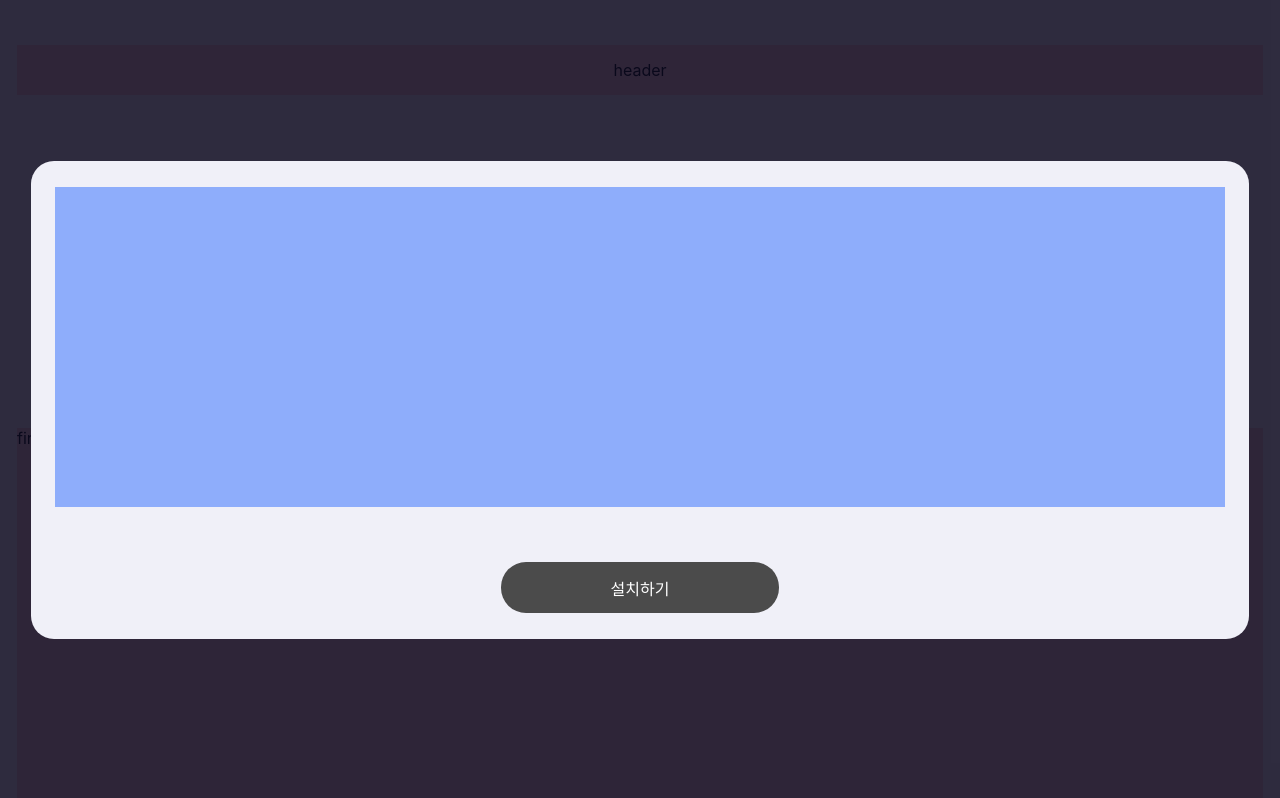
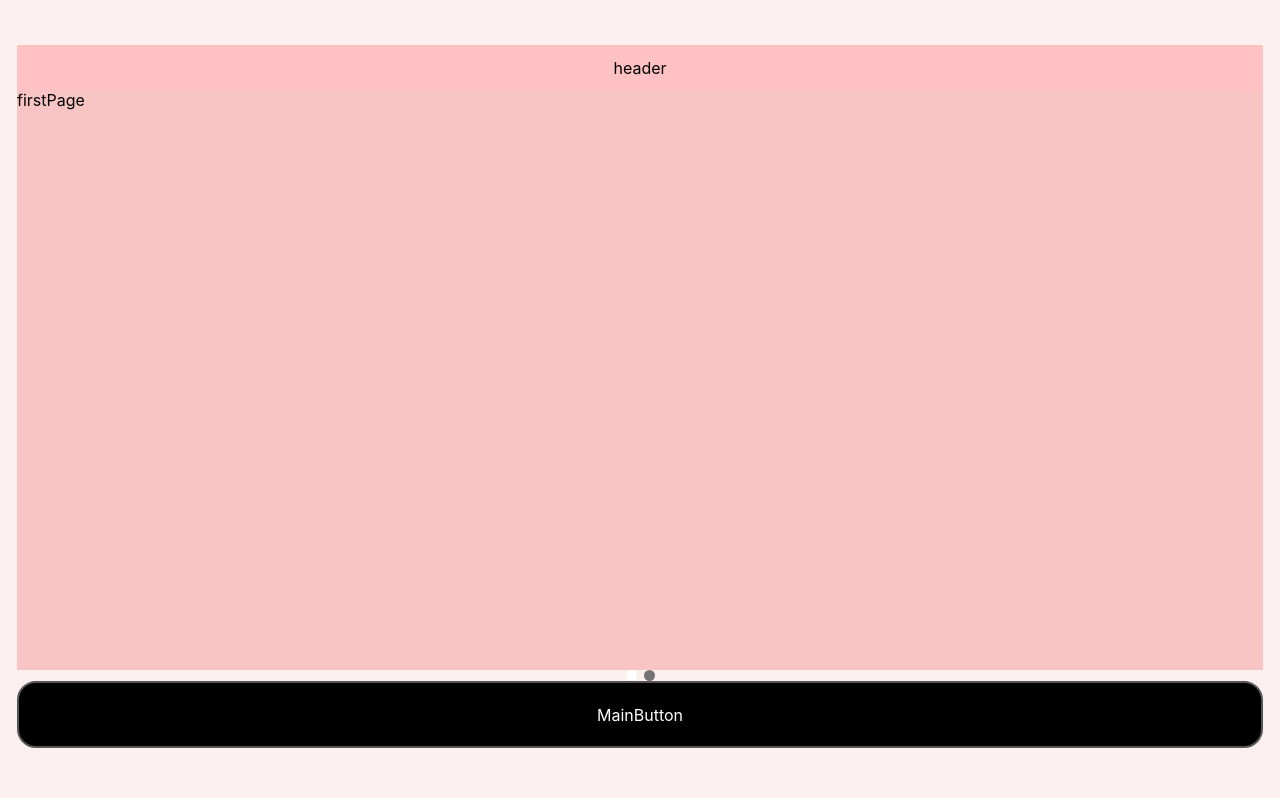
Before and after one commit to youseop/unknownocean_web, a React (Create React App) app: page / in a window 1280 px wide. Shown: the top 798 px of the page. Built offline with nearby package versions, Linux system fonts and the light colour scheme.

Commit message:
Add href to a tag

```diff
--- a/src/components/Modal.tsx
+++ b/src/components/Modal.tsx
@@ -13,8 +13,13 @@ function Modal({ isModalVisible, toggleModal }: ModalProps) {
       onClick={toggleModal}
     >
       <div className="modal-wrapper">
-        <div className="main-contents"></div>
-        <div className="install-button">설치하기</div>
+        <div className="contents"></div>
+        <a
+          className="install-button"
+          href="https://apps.apple.com/kr/app/unknown-ocean/id1639595747"
+        >
+          앱 설치하기
+        </a>
       </div>
     </div>
   );
--- a/src/css/Modal.scss
+++ b/src/css/Modal.scss
@@ -11,9 +11,9 @@
   display: flex;
   align-items: center;
 
-  // &.hidden {
-  //   display: none;
-  // }
+  &.hidden {
+    display: none;
+  }
 }
 
 .modal-wrapper {
@@ -29,12 +29,12 @@
   flex-direction: column;
   align-items: center;
   justify-content: space-between;
-}
 
-.main-contents {
-  background-color: hsl(223, 93%, 77%);
-  width: 278px;
-  max-height: 320px;
+  .contents {
+    background-color: hsl(223, 93%, 77%);
+    width: 278px;
+    max-height: 320px;
+  }
 }
 
 .install-button {
```
